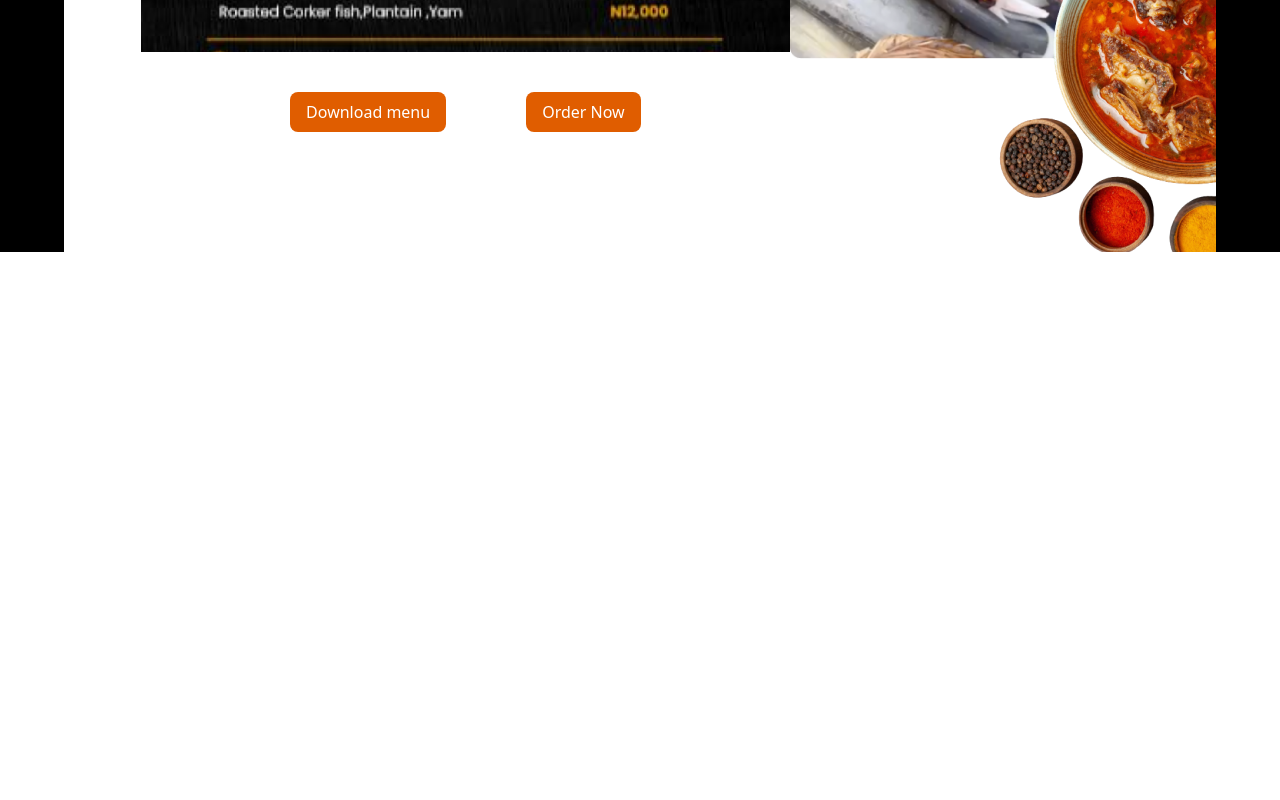
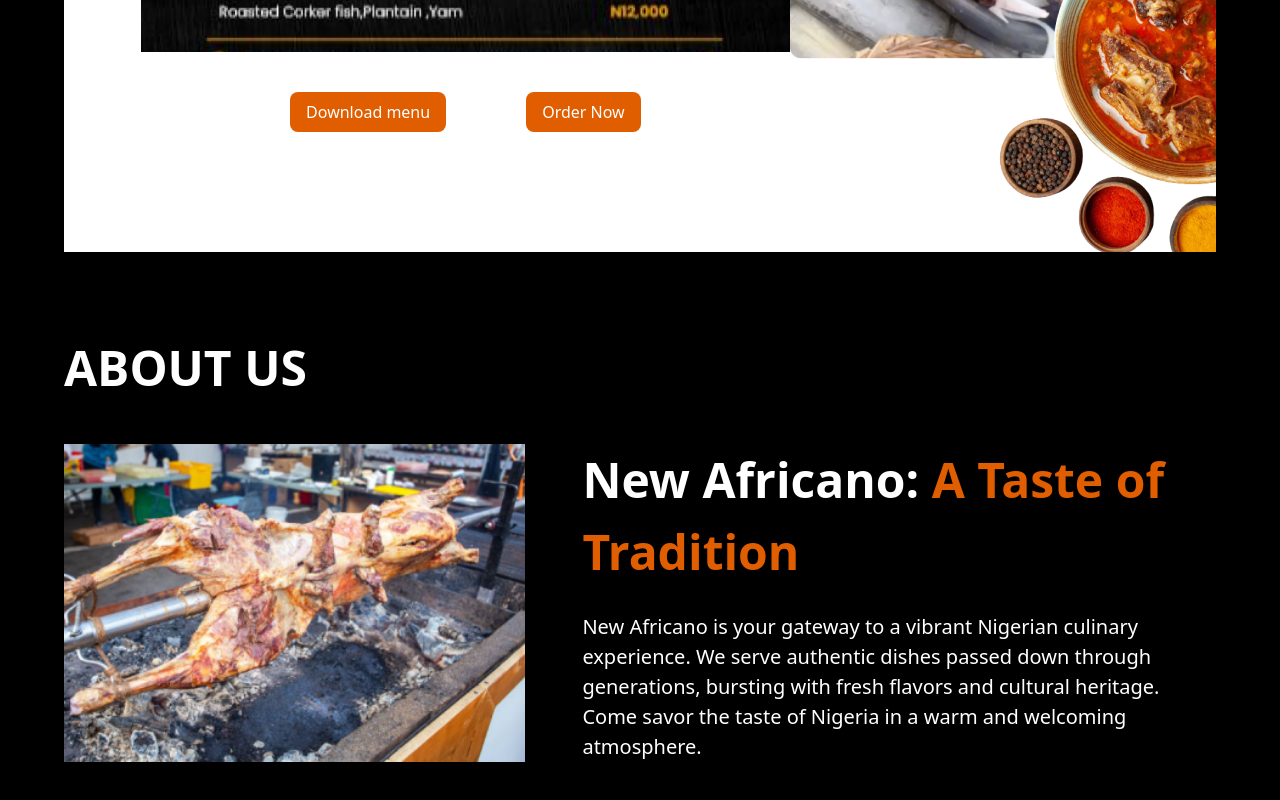
Before and after one commit to Frokesy/Africano, a React (Vite) app: page / in a window 1280 px wide. Shown: the part 3198-3998 px from the top of the page. Before the commit the page ends 3450 px from the top, so only its background shows below. Built offline with nearby package versions, Linux system fonts and the light colour scheme.

Commit message:
designed about section

```diff
--- /dev/null
+++ b/src/components/About.tsx
@@ -0,0 +1,29 @@
+const About = () => {
+  return (
+    <div className="w-[90vw] mx-auto py-[10vh]">
+      <h2 className="text-[48px] uppercase font-semibold mb-10">About Us</h2>
+
+      <div className="flex justify-between items-center">
+        <div className="w-[40%]">
+          <img src="/assets/img_seven.png" className="w-[100%]" alt="img" />
+        </div>
+
+        <div className="w-[55%]">
+          <h2 className="text-[48px] mb-6 font-semibold">
+            New Africano:{" "}
+            <span className="text-[#e05d00]">A Taste of Tradition</span>
+          </h2>
+
+          <span className="text-[20px]">
+            New Africano is your gateway to a vibrant Nigerian culinary
+            experience. We serve authentic dishes passed down through
+            generations, bursting with fresh flavors and cultural heritage. Come
+            savor the taste of Nigeria in a warm and welcoming atmosphere.
+          </span>
+        </div>
+      </div>
+    </div>
+  );
+};
+
+export default About;
--- a/src/pages/index.tsx
+++ b/src/pages/index.tsx
@@ -1,3 +1,4 @@
+import About from "../components/About";
 import Header from "../components/Header";
 import Hero from "../components/Hero";
 import SectionOne from "../components/SectionOne";
@@ -10,6 +11,7 @@
       <Hero />
       <SectionOne />
       <SectionTwo />
+      <About />
     </div>
   );
 };
```
Also changed, not shown: public/assets/img_seven.png (added).
